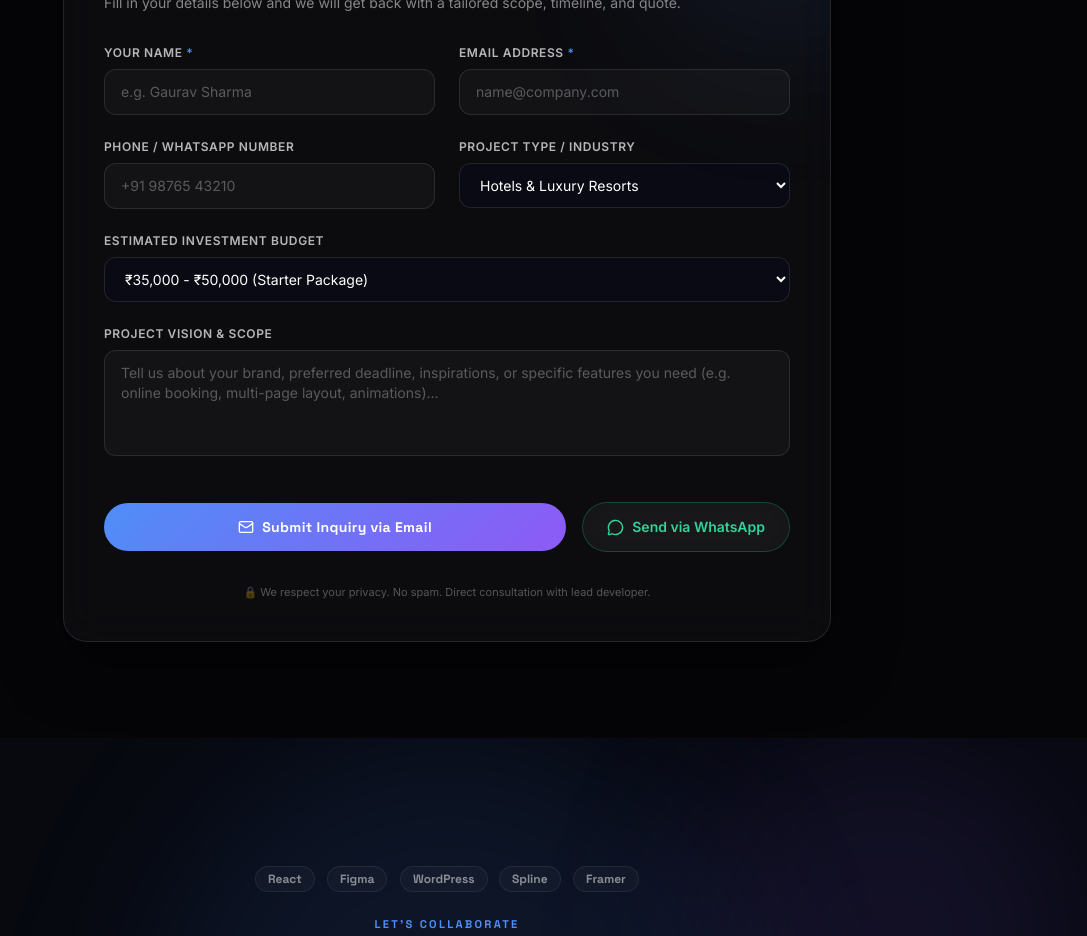
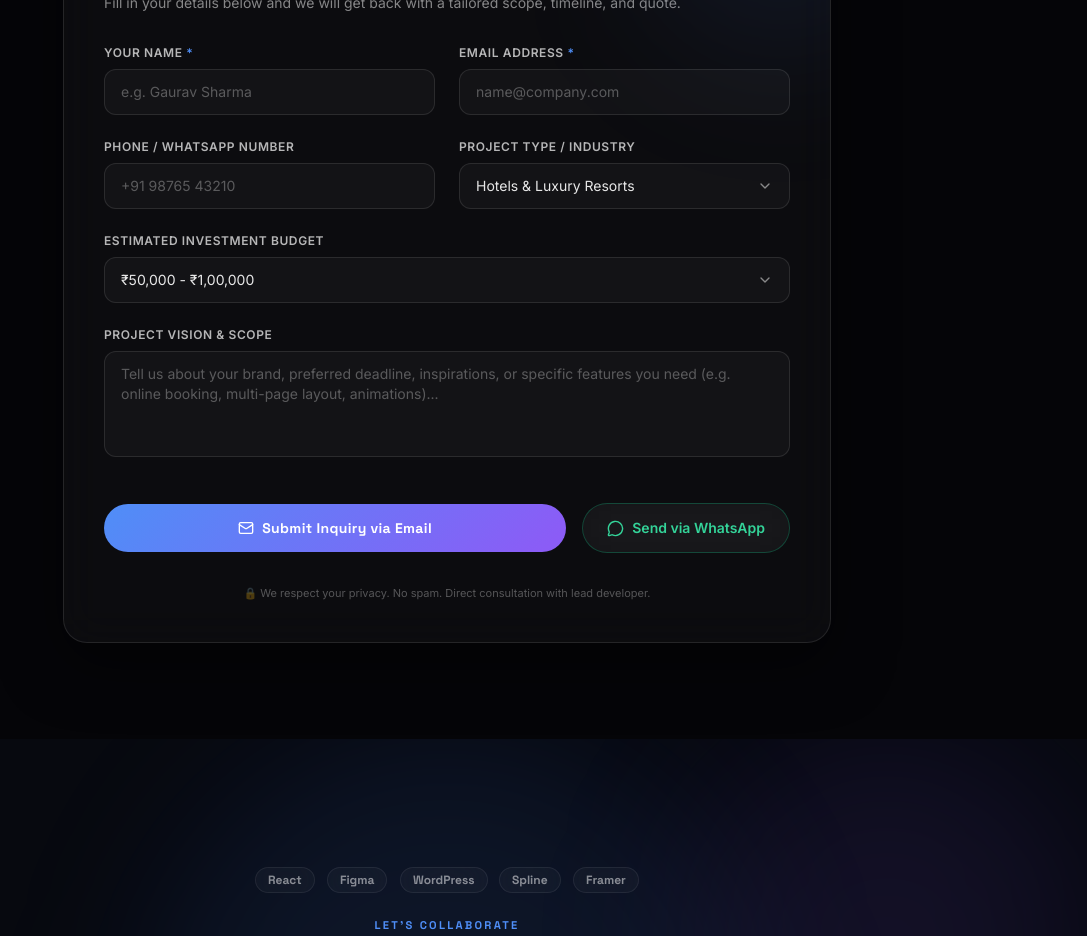
Before and after one commit to gauravnagar7504-dot/portpolio, a React (Vite) app: page /contact in a window 1280 px wide. Shown: the part 960-1896 px from the top of the page, without its empty margins (193-1280 px from the left). Built offline with nearby package versions, Linux system fonts and the light colour scheme.

Commit message:
style(contact): replace native select with custom animated luxury dropdown

```diff
--- a/src/components/ContactForm.jsx
+++ b/src/components/ContactForm.jsx
@@ -1,6 +1,7 @@
 import React, { useState } from 'react';
 import { motion, AnimatePresence } from 'framer-motion';
 import { CheckCircle2, MessageCircle, Mail, Sparkles } from 'lucide-react';
+import CustomDropdown from './CustomDropdown';
 
 export default function ContactForm() {
   const [formData, setFormData] = useState({
@@ -193,45 +194,27 @@ export default function ContactForm() {
                   />
                 </div>
 
-                <div>
-                  <label htmlFor="projectType" className="block text-xs font-semibold uppercase tracking-wider text-white/70 mb-2">
-                    Project Type / Industry
-                  </label>
-                  <select
-                    id="projectType"
-                    name="projectType"
-                    value={formData.projectType}
-                    onChange={handleChange}
-                    className="w-full px-4 py-3 rounded-xl bg-[#0a0a14] border border-white/10 focus:border-neon-blue focus:ring-1 focus:ring-neon-blue text-sm text-white outline-none transition-all cursor-pointer"
-                  >
-                    {projectTypes.map((type) => (
-                      <option key={type} value={type} className="bg-[#0a0a14] text-white">
-                        {type}
-                      </option>
-                    ))}
-                  </select>
-                </div>
+                <CustomDropdown
+                  id="projectType"
+                  label="Project Type / Industry"
+                  options={projectTypes}
+                  value={formData.projectType}
+                  onChange={(val) => {
+                    setFormData((prev) => ({ ...prev, projectType: val }));
+                  }}
+                />
               </div>
 
               {/* Row 3: Estimated Budget */}
-              <div>
-                <label htmlFor="budget" className="block text-xs font-semibold uppercase tracking-wider text-white/70 mb-2">
-                  Estimated Investment Budget
-                </label>
-                <select
-                  id="budget"
-                  name="budget"
-                  value={formData.budget}
-                  onChange={handleChange}
-                  className="w-full px-4 py-3 rounded-xl bg-[#0a0a14] border border-white/10 focus:border-neon-blue focus:ring-1 focus:ring-neon-blue text-sm text-white outline-none transition-all cursor-pointer"
-                >
-                  {budgetRanges.map((range) => (
-                    <option key={range} value={range} className="bg-[#0a0a14] text-white">
-                      {range}
-                    </option>
-                  ))}
-                </select>
-              </div>
+              <CustomDropdown
+                id="budget"
+                label="Estimated Investment Budget"
+                options={budgetRanges}
+                value={formData.budget}
+                onChange={(val) => {
+                  setFormData((prev) => ({ ...prev, budget: val }));
+                }}
+              />
 
               {/* Row 4: Project Details / Message */}
               <div>
--- /dev/null
+++ b/src/components/CustomDropdown.jsx
@@ -0,0 +1,100 @@
+import React, { useState, useRef, useEffect } from 'react';
+import { motion, AnimatePresence } from 'framer-motion';
+import { ChevronDown, Check } from 'lucide-react';
+
+export default function CustomDropdown({
+  label,
+  options,
+  value,
+  onChange,
+  id,
+  placeholder = 'Select an option',
+}) {
+  const [isOpen, setIsOpen] = useState(false);
+  const dropdownRef = useRef(null);
+
+  useEffect(() => {
+    const handleClickOutside = (event) => {
+      if (dropdownRef.current && !dropdownRef.current.contains(event.target)) {
+        setIsOpen(false);
+      }
+    };
+
+    document.addEventListener('mousedown', handleClickOutside);
+    return () => document.removeEventListener('mousedown', handleClickOutside);
+  }, []);
+
+  const handleSelect = (option) => {
+    onChange(option);
+    setIsOpen(false);
+  };
+
+  return (
+    <div className="relative" ref={dropdownRef}>
+      {label && (
+        <label
+          htmlFor={id}
+          className="block text-xs font-semibold uppercase tracking-wider text-white/70 mb-2"
+        >
+          {label}
+        </label>
+      )}
+
+      <button
+        type="button"
+        id={id}
+        onClick={() => setIsOpen(!isOpen)}
+        aria-haspopup="listbox"
+        aria-expanded={isOpen}
+        className={`w-full px-4 py-3 rounded-xl text-left text-sm flex items-center justify-between transition-all duration-200 cursor-pointer ${
+          isOpen
+            ? 'bg-[#0e0e1a] border-neon-blue ring-1 ring-neon-blue shadow-[0_0_20px_rgba(79,142,247,0.2)] text-white'
+            : 'bg-white/[0.03] hover:bg-white/[0.06] border border-white/10 text-white/90'
+        }`}
+      >
+        <span className="truncate">{value || placeholder}</span>
+        <ChevronDown
+          size={16}
+          className={`text-white/50 shrink-0 ml-2 transition-transform duration-300 ${
+            isOpen ? 'rotate-180 text-neon-blue' : ''
+          }`}
+        />
+      </button>
+
+      <AnimatePresence>
+        {isOpen && (
+          <motion.div
+            initial={{ opacity: 0, y: 6, scale: 0.98 }}
+            animate={{ opacity: 1, y: 0, scale: 1 }}
+            exit={{ opacity: 0, y: 6, scale: 0.98 }}
+            transition={{ duration: 0.15, ease: 'easeOut' }}
+            role="listbox"
+            aria-label={label || 'Dropdown options'}
+            className="absolute left-0 right-0 top-full mt-2 bg-[#0a0a14]/98 backdrop-blur-2xl border border-white/15 rounded-2xl p-1.5 z-50 shadow-[0_20px_50px_rgba(0,0,0,0.8)] max-h-64 overflow-y-auto no-scrollbar scrollbar-none"
+          >
+            {options.map((option) => {
+              const isSelected = value === option;
+              return (
+                <button
+                  key={option}
+                  type="button"
+                  role="option"
+                  aria-selected={isSelected}
+                  onClick={() => handleSelect(option)}
+                  className={`w-full text-left px-3.5 py-2.5 rounded-xl text-xs sm:text-sm font-medium flex items-center justify-between transition-all duration-150 cursor-pointer mb-0.5 last:mb-0 ${
+                    isSelected
+                      ? 'bg-neon-blue/15 text-neon-blue font-semibold border border-neon-blue/30'
+                      : 'text-white/70 hover:bg-white/8 hover:text-white'
+                  }`}
+                >
+                  <span className="truncate">{option}</span>
+                  {isSelected && <Check size={14} className="text-neon-blue shrink-0 ml-2" />}
+                </button>
+              );
+            })}
+          </motion.div>
+        )}
+      </AnimatePresence>
+    </div>
+  );
+}
```
